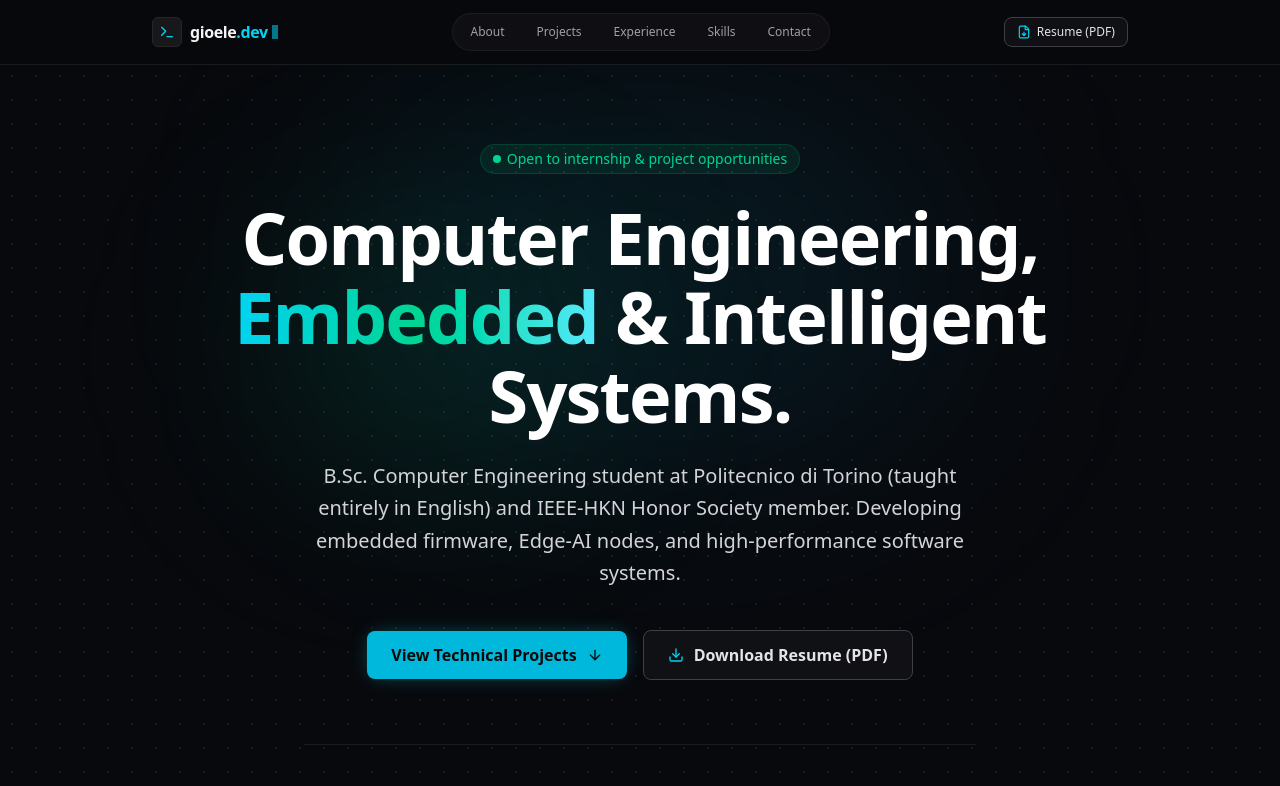
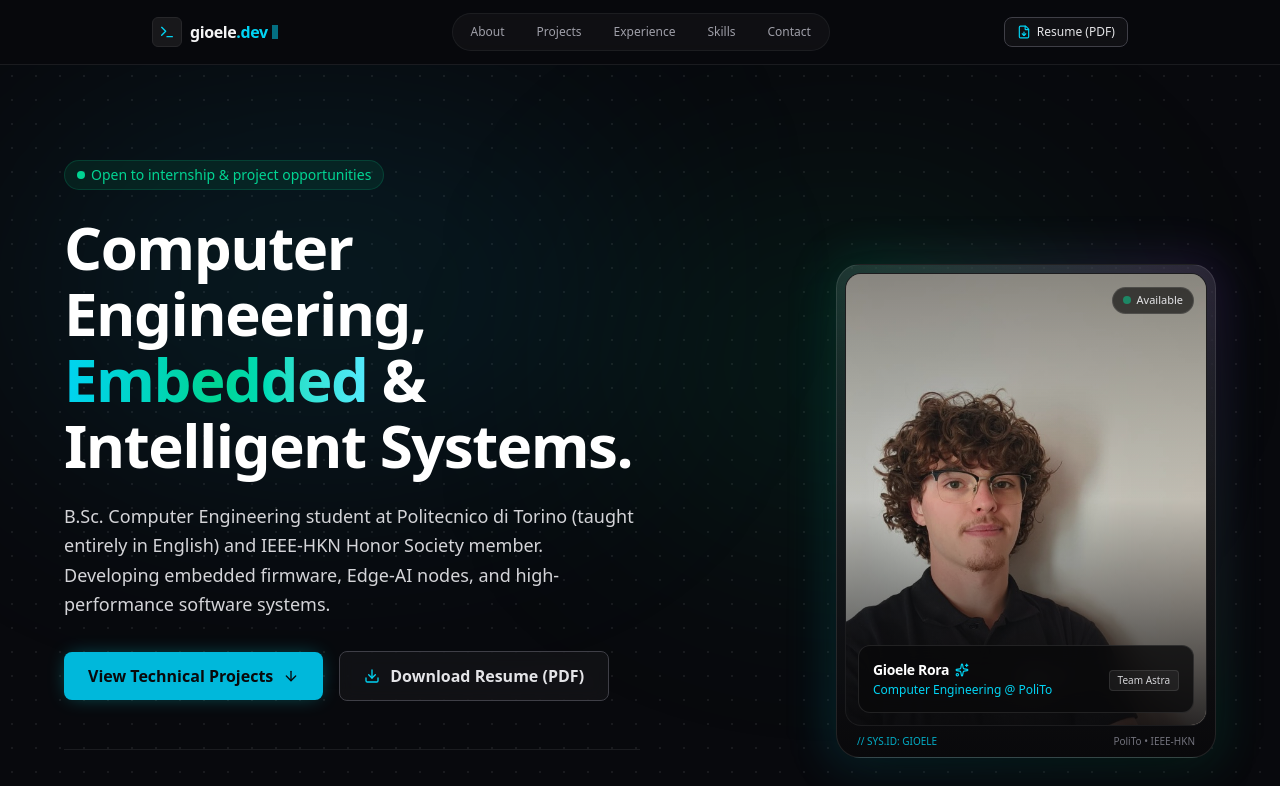
Before and after one commit to GioeleRora/gioggio, a Next.js app: page / in a window 1280 px wide. Shown: the top 786 px of the page. Built offline with nearby package versions, Linux system fonts and the light colour scheme.

Commit message:
feat(hero): integrate portrait photo card into side-by-side hero layout

```diff
--- a/src/components/home/HeroSection.tsx
+++ b/src/components/home/HeroSection.tsx
@@ -1,16 +1,20 @@
-import { ArrowDown, Download } from "lucide-react";
+import Image from "next/image";
+import { ArrowDown, Download, Sparkles } from "lucide-react";
 import { Button } from "@/components/ui/Button";
 import { Badge } from "@/components/ui/Badge";
 import { profileData } from "@/data/profile";
 
 export function HeroSection() {
   return (
-    <section className="relative min-h-[calc(100vh-4rem)] flex items-center justify-center py-20 px-4 sm:px-6 overflow-hidden tech-grid-bg">
+    <section className="relative min-h-[calc(100vh-4rem)] flex items-center justify-center py-16 sm:py-24 px-4 sm:px-6 overflow-hidden tech-grid-bg">
       {/* Background ambient lighting */}
-      <div className="absolute top-1/4 left-1/2 -translate-x-1/2 -translate-y-1/2 w-[600px] h-[350px] bg-cyan-500/10 rounded-full blur-[120px] pointer-events-none" />
-      <div className="absolute top-1/3 left-1/3 -translate-x-1/2 -translate-y-1/2 w-[350px] h-[250px] bg-emerald-500/10 rounded-full blur-[100px] pointer-events-none" />
+      <div className="absolute top-1/4 left-1/4 -translate-x-1/2 -translate-y-1/2 w-[600px] h-[350px] bg-cyan-500/10 rounded-full blur-[120px] pointer-events-none" />
+      <div className="absolute top-1/3 right-1/4 translate-x-1/4 -translate-y-1/2 w-[450px] h-[320px] bg-emerald-500/10 rounded-full blur-[120px] pointer-events-none" />
 
-      <div className="max-w-4xl mx-auto w-full text-center relative z-10 flex flex-col items-center">
+      <div className="max-w-6xl mx-auto w-full relative z-10">
+        <div className="grid grid-cols-1 lg:grid-cols-12 gap-10 lg:gap-12 items-center">
+          {/* Left Column: Text, CTAs, Highlights */}
+          <div className="lg:col-span-7 flex flex-col items-center lg:items-start text-center lg:text-left order-2 lg:order-1">
             {/* Availability Badge */}
             <div className="mb-6">
               <Badge variant="emerald" size="md" dot pulse>
@@ -19,7 +23,7 @@ export function HeroSection() {
             </div>
 
             {/* Main Headline */}
-        <h1 className="text-4xl sm:text-6xl md:text-7xl font-extrabold tracking-tight text-white mb-6 leading-[1.1]">
+            <h1 className="text-4xl sm:text-5xl lg:text-6xl font-extrabold tracking-tight text-white mb-6 leading-[1.1]">
               Computer Engineering,{" "}
               <span className="text-transparent bg-clip-text bg-gradient-to-r from-cyan-400 via-emerald-400 to-cyan-300">
                 Embedded
@@ -28,12 +32,12 @@ export function HeroSection() {
             </h1>
 
             {/* Subtitle / Description */}
-        <p className="text-base sm:text-xl text-zinc-300 max-w-2xl mb-10 leading-relaxed font-normal">
+            <p className="text-base sm:text-lg text-zinc-300 max-w-xl mb-8 leading-relaxed font-normal">
               {profileData.headline}
             </p>
 
-        {/* Simplified Action Buttons: Only 2 focused options */}
-        <div className="flex flex-wrap items-center justify-center gap-4">
+            {/* Simplified Action Buttons */}
+            <div className="flex flex-wrap items-center justify-center lg:justify-start gap-4">
               <Button href="/#projects" size="lg" variant="primary">
                 <span>View Technical Projects</span>
                 <ArrowDown className="w-4 h-4" />
@@ -46,9 +50,9 @@ export function HeroSection() {
             </div>
 
             {/* Highlights bar */}
-        <div className="grid grid-cols-3 gap-4 sm:gap-8 mt-16 pt-10 border-t border-white/[0.08] w-full max-w-2xl">
+            <div className="grid grid-cols-3 gap-4 sm:gap-6 mt-12 pt-8 border-t border-white/[0.08] w-full max-w-xl">
               {profileData.highlights.map((item, idx) => (
-            <div key={idx} className="flex flex-col items-center text-center">
+                <div key={idx} className="flex flex-col items-center lg:items-start text-center lg:text-left">
                   <span className="font-mono text-2xl sm:text-3xl font-extrabold text-white">
                     {item.number}
                   </span>
@@ -59,6 +63,72 @@ export function HeroSection() {
               ))}
             </div>
           </div>
+
+          {/* Right Column: Profile Photo Card */}
+          <div className="lg:col-span-5 flex justify-center lg:justify-end order-1 lg:order-2 w-full">
+            <div className="relative w-full max-w-[290px] sm:max-w-[340px] lg:max-w-[380px] group">
+              {/* Outer ambient glow */}
+              <div className="absolute -inset-1.5 bg-gradient-to-tr from-cyan-500/25 via-emerald-500/20 to-purple-500/20 rounded-3xl blur-xl opacity-75 group-hover:opacity-100 transition-opacity duration-700 pointer-events-none" />
+
+              {/* Bento-style container with double tech borders */}
+              <div className="relative rounded-3xl p-2 bg-gradient-to-b from-white/10 via-zinc-900/90 to-zinc-950 border border-white/10 shadow-2xl backdrop-blur-xl">
+                {/* Photo frame */}
+                <div className="relative aspect-[4/5] rounded-2xl overflow-hidden bg-zinc-950 border border-white/[0.08]">
+                  <Image
+                    src={profileData.avatarUrl || "/gioele.jpg"}
+                    alt={`${profileData.name} ${profileData.surname} – Computer Engineering @ Politecnico di Torino`}
+                    fill
+                    priority
+                    sizes="(max-width: 640px) 290px, (max-width: 1024px) 340px, 380px"
+                    className="object-cover object-top filter contrast-[1.03] transition-transform duration-700 ease-out group-hover:scale-[1.03]"
+                  />
+
+                  {/* Gradient overlays for contrast and readability */}
+                  <div className="absolute inset-0 bg-gradient-to-t from-zinc-950 via-zinc-950/20 to-transparent opacity-85" />
+                  <div className="absolute inset-0 bg-gradient-to-b from-black/40 via-transparent to-transparent" />
+
+                  {/* Top floating badge */}
+                  <div className="absolute top-3 right-3">
+                    <span className="inline-flex items-center gap-1.5 px-2.5 py-1 rounded-full text-[11px] font-mono bg-black/60 border border-white/10 text-zinc-200 backdrop-blur-md">
+                      <span className="h-2 w-2 rounded-full bg-emerald-400 animate-pulse" />
+                      <span>Available</span>
+                    </span>
+                  </div>
+
+                  {/* Bottom glassmorphic info badge */}
+                  <div className="absolute bottom-3 inset-x-3 p-3.5 rounded-xl bg-zinc-950/80 border border-white/10 backdrop-blur-md">
+                    <div className="flex items-center justify-between gap-2">
+                      <div>
+                        <div className="flex items-center gap-1.5">
+                          <p className="text-sm font-semibold text-white tracking-tight">
+                            {profileData.name} {profileData.surname}
+                          </p>
+                          <Sparkles className="w-3.5 h-3.5 text-cyan-400" />
+                        </div>
+                        <p className="text-xs font-mono text-cyan-400 mt-0.5">
+                          Computer Engineering @ PoliTo
+                        </p>
+                      </div>
+
+                      <div className="text-right shrink-0">
+                        <span className="inline-flex items-center px-2 py-0.5 rounded text-[10px] font-mono bg-white/[0.06] text-zinc-300 border border-white/10">
+                          Team Astra
+                        </span>
+                      </div>
+                    </div>
+                  </div>
+                </div>
+
+                {/* Tech footer notches */}
+                <div className="flex items-center justify-between px-3 pt-2 text-[10px] font-mono text-zinc-500">
+                  <span className="text-cyan-400/80">{"// SYS.ID: GIOELE"}</span>
+                  <span className="text-zinc-500">PoliTo • IEEE-HKN</span>
+                </div>
+              </div>
+            </div>
+          </div>
+        </div>
+      </div>
     </section>
   );
 }
```
Lines whose indentation alone changed are shown as unchanged.
